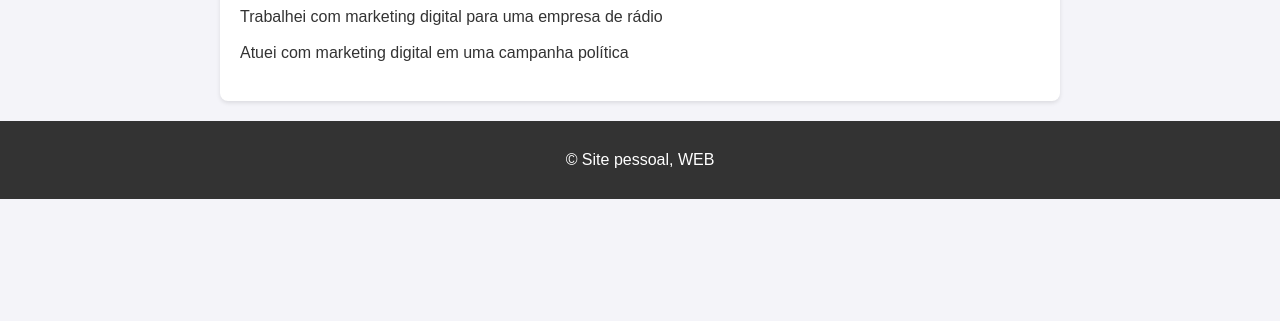
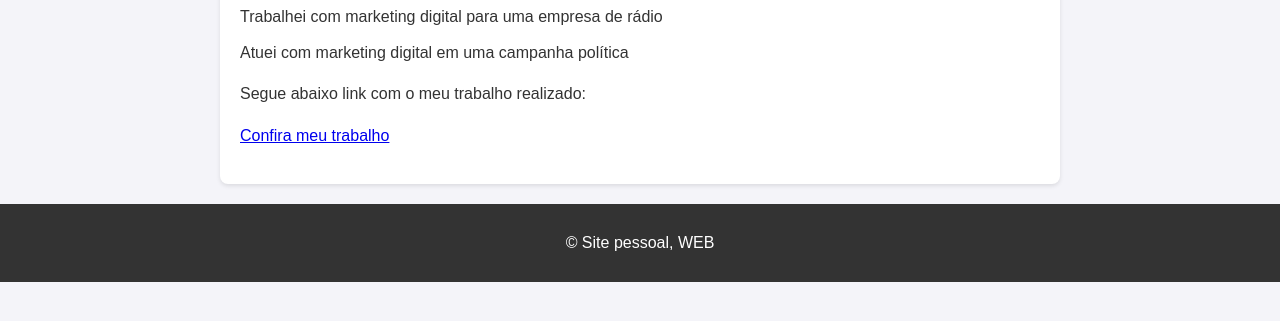
Before and after one commit to Enzooliveira29/enzosite, a plain HTML site: page experiencia.html in a window 1280 px wide. Shown: the part 251-572 px from the top of the page. Drawn offline with Linux system fonts and the light colour scheme.

Commit message:
Update experiencia.html

```diff
--- a/experiencia.html
+++ b/experiencia.html
@@ -24,6 +24,8 @@
             <li>Trabalhei com marketing digital para uma empresa de rádio</li>
             <li>Atuei com marketing digital em uma campanha política</li>
         </ul>
+        <p>Segue abaixo link com o meu trabalho realizado:</p>
+        <p><a href="https://www.instagram.com/prof.amelia65?igsh=ejhzYTd1bThpZTNs" target="_blank">Confira meu trabalho</a></p>
     </main>
     <footer>
         <p>&copy; Site pessoal, WEB</p>
```
